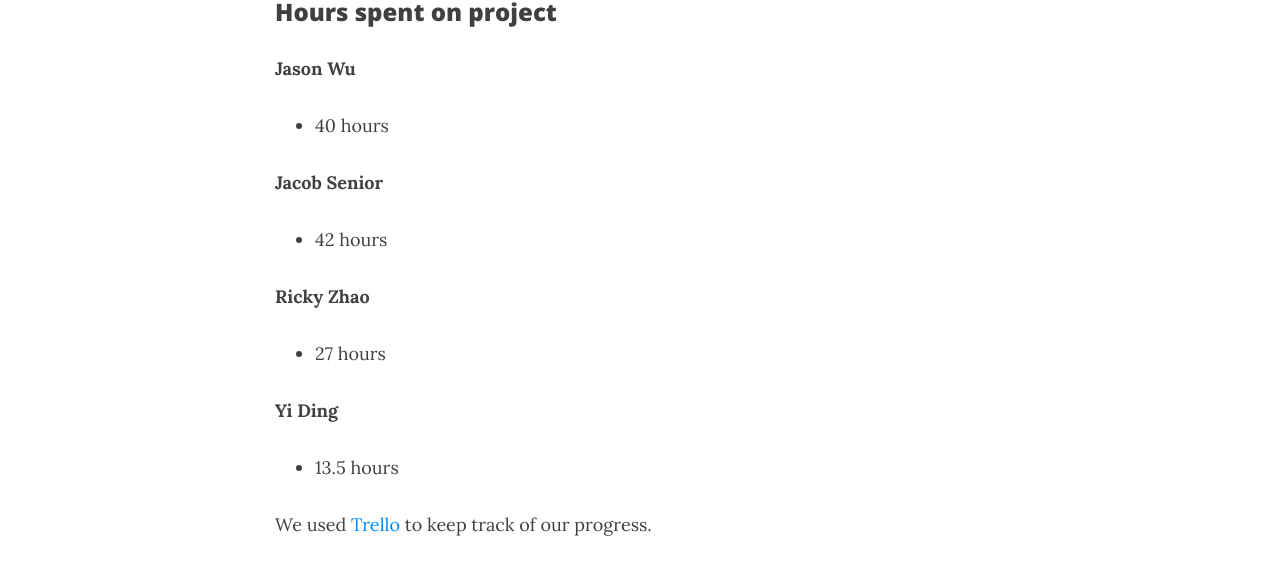
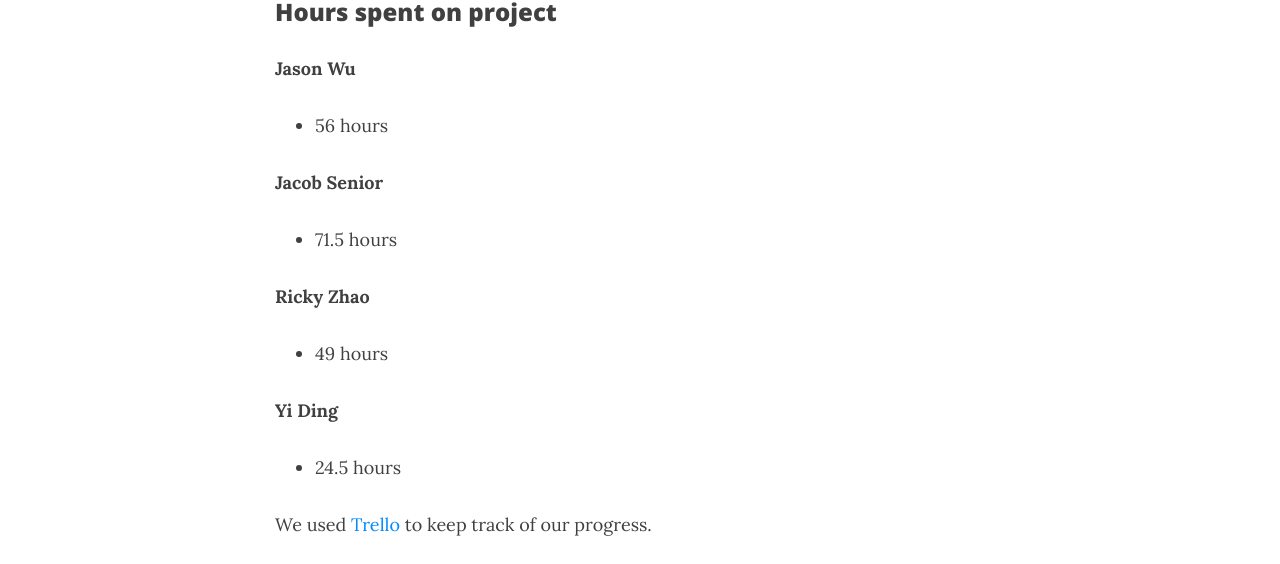
Before and after one commit to Ianewb/SE1-Something, a Jekyll site: the page built from Hours.md, in a window 1280 px wide and 1323 px high. Shown: the part 355-919 px from the top of the window. Built offline with Jekyll 4.4.1, drawn with Linux system fonts in a browser that asks for light colours; nearby versions of some CDN libraries; our own code applies the rules of GitHub Pages for plain Markdown files; comment, search, counter and statistics services are not loaded.

Commit message:
Update Hours.md

```diff
--- a/Hours.md
+++ b/Hours.md
@@ -1,16 +1,16 @@
 ### Hours spent on project
 
 **Jason Wu**
-* 40 hours
+* 56 hours
 
 **Jacob Senior**
-* 42 hours
+* 71.5 hours
 
 **Ricky Zhao**
-* 27 hours
+* 49 hours
 
 **Yi Ding**
-* 13.5 hours
+* 24.5 hours
 
 We used [Trello](https://trello.com/b/HqqftTBT/something-normal) to keep track of our progress.
 
```
